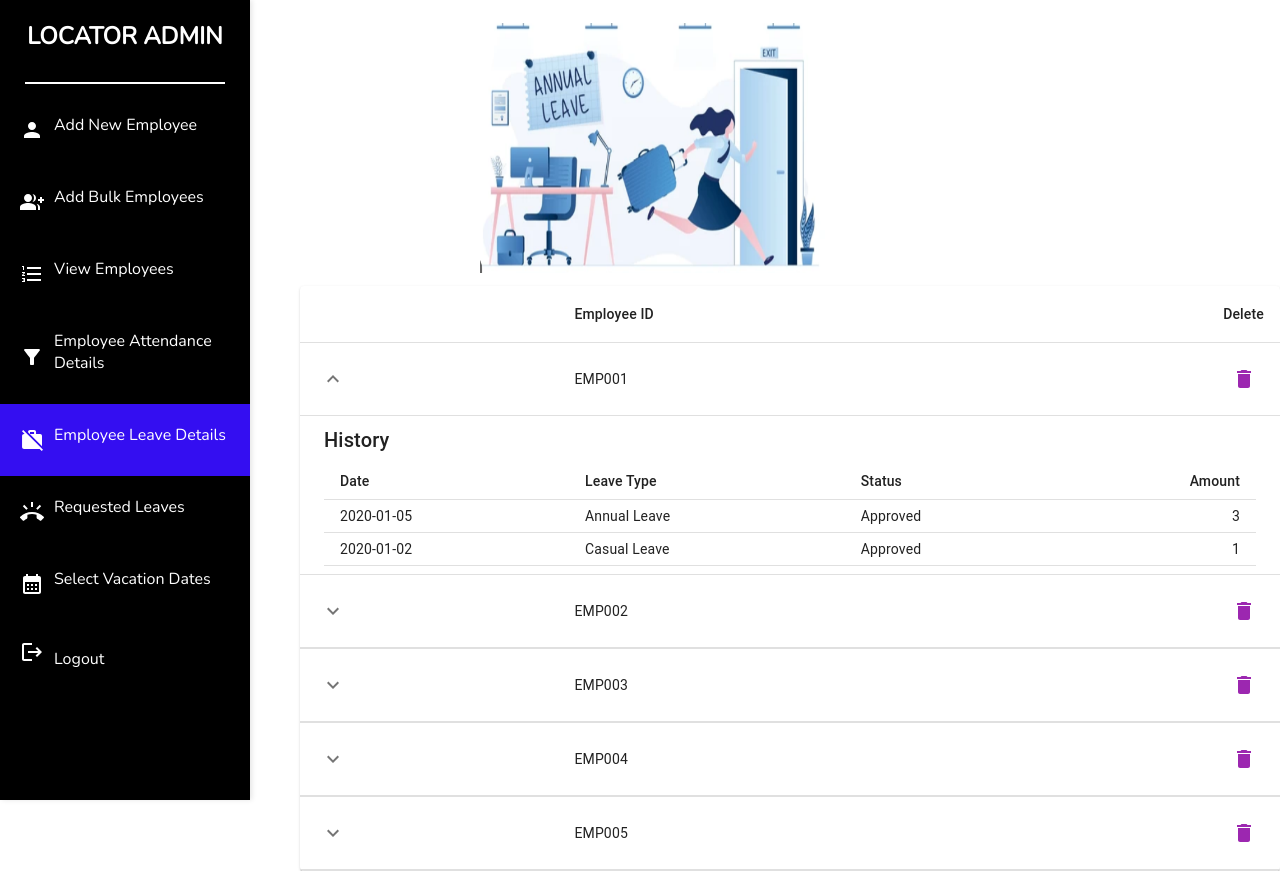
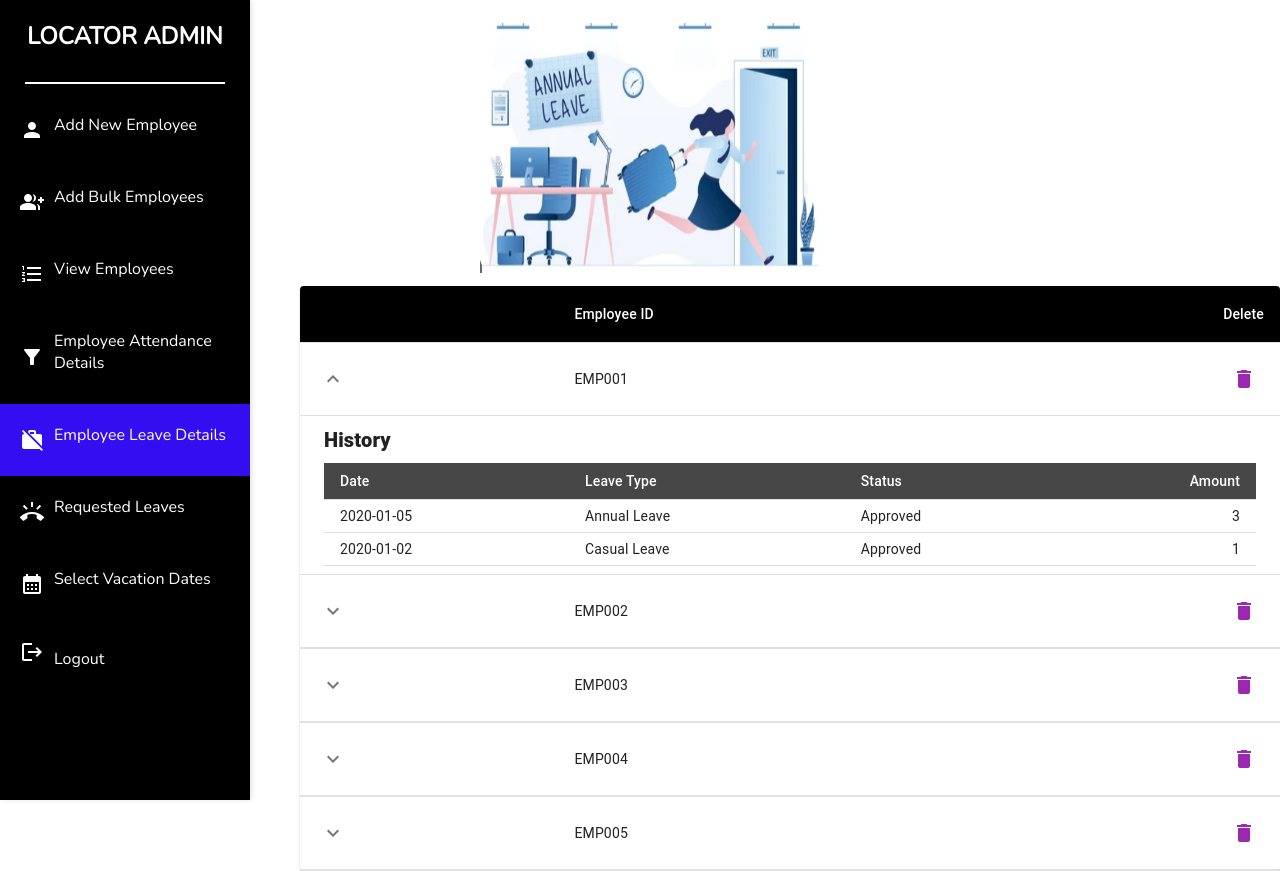
Before and after one commit to Sandarualoka/Loactor-admin, a React (Create React App) app: page /leave in a window 1280 px wide. Both pictures are taken after a click on the button 333 px from the left and 379 px from the top of the page. Built offline with nearby package versions, Linux system fonts and the light colour scheme.

Commit message:
deleting popup msg

```diff
--- a/src/components/sidebar/Leave-table/Leave_table.jsx
+++ b/src/components/sidebar/Leave-table/Leave_table.jsx
@@ -207,7 +207,7 @@
 //         onRowsPerPageChange={handleChangeRowsPerPage}
 //       />
 //     </Paper>
-//   );
+
 import * as React from "react";
 import PropTypes from "prop-types";
 import Box from "@mui/material/Box";
@@ -224,6 +224,11 @@ import Paper from "@mui/material/Paper";
 import KeyboardArrowDownIcon from "@mui/icons-material/KeyboardArrowDown";
 import KeyboardArrowUpIcon from "@mui/icons-material/KeyboardArrowUp";
 import DeleteIcon from "@mui/icons-material/Delete";
+import Dialog from "@mui/material/Dialog";
+import DialogTitle from "@mui/material/DialogTitle";
+import DialogContent from "@mui/material/DialogContent";
+import DialogActions from "@mui/material/DialogActions";
+import Button from "@mui/material/Button";
 
 function createData(employeeId, price) {
   return {
@@ -232,12 +237,12 @@ function createData(employeeId, price) {
     history: [
       {
         date: "2020-01-05",
-        customerId: "Annual Leave", // Modified "Leave Type" value
+        customerId: "Annual Leave",
         amount: 3,
       },
       {
         date: "2020-01-02",
-        customerId: "Casual Leave", // Modified "Leave Type" value
+        customerId: "Casual Leave",
         amount: 1,
       },
     ],
@@ -245,8 +250,22 @@ function createData(employeeId, price) {
 }
 
 function Row(props) {
-  const { row } = props;
+  const { row, onDelete } = props;
   const [open, setOpen] = React.useState(false);
+  const [isDialogOpen, setDialogOpen] = React.useState(false);
+
+  const handleDeleteClick = () => {
+    setDialogOpen(true);
+  };
+
+  const handleConfirmDelete = () => {
+    onDelete(row.employeeId);
+    setDialogOpen(false);
+  };
+
+  const handleCancelDelete = () => {
+    setDialogOpen(false);
+  };
 
   return (
     <React.Fragment>
@@ -263,9 +282,8 @@ function Row(props) {
         <TableCell component="th" scope="row">
           {row.employeeId}
         </TableCell>
-        {/* Delete column */}
         <TableCell align="right">
-          <IconButton color="secondary">
+          <IconButton color="secondary" onClick={handleDeleteClick}>
             <DeleteIcon />
           </IconButton>
         </TableCell>
@@ -274,17 +292,25 @@ function Row(props) {
         <TableCell style={{ paddingBottom: 0, paddingTop: 0 }} colSpan={6}>
           <Collapse in={open} timeout="auto" unmountOnExit>
             <Box sx={{ margin: 1 }}>
-              <Typography variant="h6" gutterBottom component="div">
+              <Typography
+                style={{ fontWeight: "800" }}
+                variant="h6"
+                gutterBottom
+                component="div"
+              >
                 History
               </Typography>
+
               <Table size="small" aria-label="purchases">
                 <TableHead>
-                  <TableRow>
-                    <TableCell>Date</TableCell>
+                  <TableRow style={{ backgroundColor: "#474747" }}>
+                    <TableCell style={{ color: "white" }}>Date</TableCell>
                     {/* Replace "Customer" with "Leave Type" */}
-                    <TableCell>Leave Type</TableCell>
-                    <TableCell>Status</TableCell>
-                    <TableCell align="right">Amount</TableCell>
+                    <TableCell style={{ color: "white" }}>Leave Type</TableCell>
+                    <TableCell style={{ color: "white" }}>Status</TableCell>
+                    <TableCell style={{ color: "white" }} align="right">
+                      Amount
+                    </TableCell>
                   </TableRow>
                 </TableHead>
                 <TableBody>
@@ -302,10 +328,34 @@ function Row(props) {
                   ))}
                 </TableBody>
               </Table>
+              {/* ... (remaining code remains unchanged) ... */}
             </Box>
           </Collapse>
         </TableCell>
       </TableRow>
+
+      {/* Delete Confirmation Dialog */}
+      <Dialog
+        open={isDialogOpen}
+        onClose={handleCancelDelete}
+        aria-labelledby="delete-dialog-title"
+        aria-describedby="delete-dialog-description"
+      >
+        <DialogTitle id="delete-dialog-title">Confirm Delete</DialogTitle>
+        <DialogContent>
+          <Typography variant="body1" gutterBottom>
+            Are you sure you want to delete this row?
+          </Typography>
+        </DialogContent>
+        <DialogActions>
+          <Button onClick={handleCancelDelete} color="primary">
+            Cancel
+          </Button>
+          <Button onClick={handleConfirmDelete} color="primary">
+            Delete
+          </Button>
+        </DialogActions>
+      </Dialog>
     </React.Fragment>
   );
 }
@@ -322,34 +372,44 @@ Row.propTypes = {
     employeeId: PropTypes.string.isRequired,
     price: PropTypes.number.isRequired,
   }).isRequired,
+  onDelete: PropTypes.func.isRequired,
 };
 
-const rows = [
-  createData("EMP001", 3.99),
-  createData("EMP002", 4.99),
-  createData("EMP003", 3.79),
-  createData("EMP004", 2.5),
-  createData("EMP005", 1.5),
-];
+const CollapsibleTable = () => {
+  const [rows, setRows] = React.useState([
+    createData("EMP001", 3.99),
+    createData("EMP002", 4.99),
+    createData("EMP003", 3.79),
+    createData("EMP004", 2.5),
+    createData("EMP005", 1.5),
+  ]);
 
-export default function CollapsibleTable() {
+  const handleDeleteRow = (employeeId) => {
+    setRows((prevRows) =>
+      prevRows.filter((row) => row.employeeId !== employeeId)
+    );
+  };
+
   return (
     <TableContainer component={Paper}>
       <Table aria-label="collapsible table">
         <TableHead>
-          <TableRow>
+          <TableRow style={{ backgroundColor: "black" }}>
             <TableCell />
-            <TableCell>Employee ID</TableCell>
-            {/* Delete column heading */}
-            <TableCell align="right">Delete</TableCell>
+            <TableCell style={{ color: "white" }}>Employee ID</TableCell>
+            <TableCell style={{ color: "white" }} align="right">
+              Delete
+            </TableCell>
           </TableRow>
         </TableHead>
         <TableBody>
           {rows.map((row) => (
-            <Row key={row.employeeId} row={row} />
+            <Row key={row.employeeId} row={row} onDelete={handleDeleteRow} />
           ))}
         </TableBody>
       </Table>
     </TableContainer>
   );
-}
+};
+
+export default CollapsibleTable;
```
